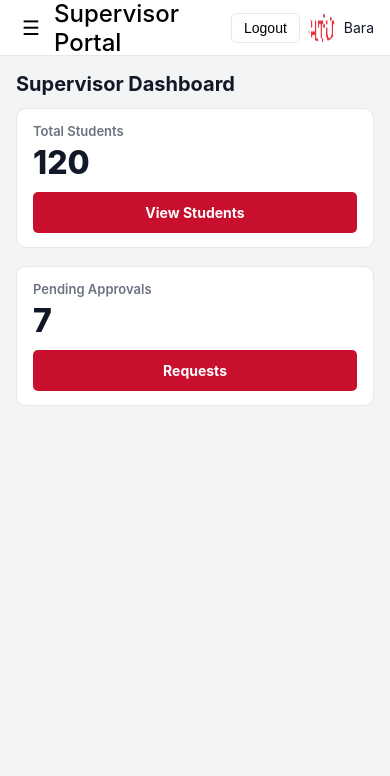
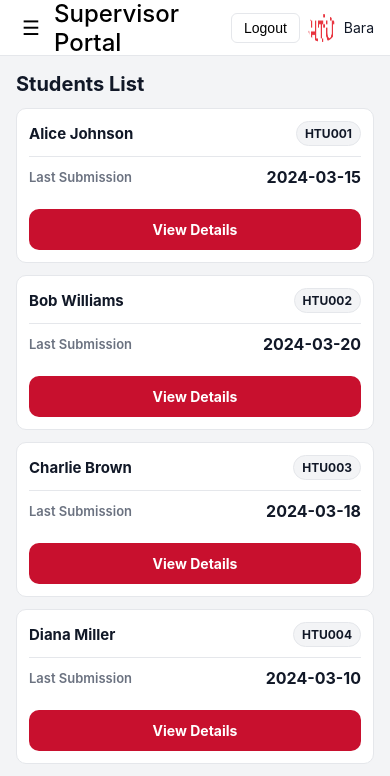
Before and after one commit to BaraOmar/htu-one-client, a React (Vite) app: page /supervisor/students in a window 390 px wide. Shown: the top 776 px of the page. Built offline with nearby package versions, Linux system fonts and the light colour scheme.

Commit message:
feat(supervisor): add StudentsList page with table and details route

```diff
--- a/src/App.jsx
+++ b/src/App.jsx
@@ -6,6 +6,7 @@ import StudentLayout from './components/StudentLayout';
 import StudentCoursePreferences from "./components/StudentCoursePreferences";
 import SupervisorDashboard from "./components/SupervisorDashboard";
 import SupervisorLayout from "./components/SupervisorLayout";
+import SupervisorStudentsList from "./components/SupervisorStudentsList";
 
 
 
@@ -25,7 +26,7 @@ function App() {
         <Route path="/supervisor" element={<SupervisorLayout />}>
           <Route index element={<SupervisorDashboard />} />
           <Route path="home" element={<SupervisorDashboard />} />
-          <Route path="students" element={<SupervisorDashboard />} />
+          <Route path="students" element={<SupervisorStudentsList />} />
           <Route path="requests" element={<SupervisorDashboard />} />
         </Route>
       </Routes>
--- a/src/components/SupervisorSidebar.jsx
+++ b/src/components/SupervisorSidebar.jsx
@@ -15,11 +15,11 @@ function SupervisorSidebar() {
           <span className="student-sidebar__label">Dashboard</span>
         </Link>
 
-        <Link to="/supervisor/course-preferences" className="student-sidebar__link">
+        <Link to="/supervisor/students" className="student-sidebar__link">
           <span className="student-sidebar__label">Students List</span>
         </Link>
 
-        <Link to="/supervisor/history" className="student-sidebar__link">
+        <Link to="/supervisor/requests" className="student-sidebar__link">
           <span className="student-sidebar__label">Requests</span>
         </Link>
 
--- /dev/null
+++ b/src/components/SupervisorStudentsList.jsx
@@ -0,0 +1,76 @@
+import { Link } from "react-router-dom";
+import "./css/SupervisorStudentsList.css";
+
+const students = [
+    { name: "Alice Johnson", id: "HTU001", lastSubmission: "2024-03-15" },
+    { name: "Bob Williams", id: "HTU002", lastSubmission: "2024-03-20" },
+    { name: "Charlie Brown", id: "HTU003", lastSubmission: "2024-03-18" },
+    { name: "Diana Miller", id: "HTU004", lastSubmission: "2024-03-10" },
+    { name: "Eve Davis", id: "HTU005", lastSubmission: "2024-03-22" },
+    { name: "Frank White", id: "HTU006", lastSubmission: "2024-03-12" },
+    { name: "Grace Lee", id: "HTU007", lastSubmission: "2024-03-21" },
+    { name: "Henry King", id: "HTU008", lastSubmission: "2024-03-23" },
+    { name: "Ivy Green", id: "HTU009", lastSubmission: "2024-03-14" },
+    { name: "Jack Hall", id: "HTU010", lastSubmission: "2024-03-19" },
+];
+
+function SupervisorStudentsList() {
+    return (
+        <div className="sup-students">
+            <h1 className="sup-students__title">Students List</h1>
+
+            {/* Desktop/Tablet: table */}
+            <div className="sup-table-wrap">
+                <table className="sup-table">
+                    <thead>
+                        <tr>
+                            <th>Name</th>
+                            <th>ID</th>
+                            <th>Last Submission Date</th>
+                            <th>Actions</th>
+                        </tr>
+                    </thead>
+                    <tbody>
+                        {students.map((s) => (
+                            <tr key={s.id}>
+                                <td>{s.name}</td>
+                                <td>{s.id}</td>
+                                <td>{s.lastSubmission}</td>
+                                <td className="sup-table__actions">
+                                    <Link to={`/supervisor/students/${s.id}`} className="view-link">
+                                        View Details
+                                    </Link>
+
+                                </td>
+                            </tr>
+                        ))}
+                    </tbody>
+                </table>
+            </div>
+
+            {/* Phones: cards */}
+            <div className="sup-cards">
+                {students.map((s) => (
+                    <article className="sup-student-card" key={`${s.id}-card`}>
+                        <header className="sup-student-card__head">
+                            <h3 className="sup-student-card__name">{s.name}</h3>
+                            <span className="sup-badge">{s.id}</span>
+                        </header>
+
+                        <div className="sup-student-card__row">
+                            <span className="sup-label">Last Submission</span>
+                            <span className="sup-value">{s.lastSubmission}</span>
+                        </div>
+
+                        <Link to={`/supervisor/students/${s.id}`} className="sup-card-link">
+                            View Details
+                        </Link>
+
+                    </article>
+                ))}
+            </div>
+        </div>
+    );
+}
+
+export default SupervisorStudentsList
--- a/src/components/css/SupervisorDashboard.css
+++ b/src/components/css/SupervisorDashboard.css
@@ -20,7 +20,7 @@
 }
 
 .sup-dash__title {
-  font-size: 35px;
+  font-size: 24px;
   font-weight: 700;
   color: var(--sup-text, #111827);
   margin-bottom: 16px;
--- /dev/null
+++ b/src/components/css/SupervisorStudentsList.css
@@ -0,0 +1,110 @@
+:root{
+  --sup-border:#e5e7eb;
+  --sup-text:#111827;
+  --sup-muted:#6b7280;
+  --sup-primary:#c8102e;
+  --sup-card:#fff;
+  --sup-bg:#fff;
+}
+
+/* Page */
+.sup-students{ padding:20px; }
+.sup-students__title{ font-size:24px; font-weight:700; color:var(--sup-text); margin-bottom:16px; }
+
+/* ===== Table (default for ≥431px) ===== */
+.sup-table-wrap{
+  border:1px solid var(--sup-border);
+  border-radius:5px;
+  overflow:hidden;
+  background:var(--sup-card);
+}
+.sup-table{ width:100%; border-collapse:separate; border-spacing:0; }
+.sup-table thead th{
+  background:var(--sup-primary);
+  color:#fff;
+  text-align:left;
+  font-weight:700;
+  padding:14px 16px;
+  font-size:14px;
+  width:25%;
+}
+.sup-table tbody td{
+  padding:16px;
+  border-top:1px solid var(--sup-border);
+  color:var(--sup-text);
+  font-weight:500;
+}
+.sup-table tbody tr:hover{ background:#f9fafb; }
+.sup-table__actions{ white-space:nowrap; }
+.view-link{
+  display:inline-flex; align-items:center; gap:8px;
+  color:var(--sup-primary); text-decoration:none; font-weight:700;
+}
+.view-link:hover{ text-decoration:underline; }
+.view-link, .sup-card-link{
+  display: inline-block;   /* was inline-flex */
+  gap: 0;                  /* remove extra space from old icon gap */
+}
+
+/* ===== Cards (hidden by default) ===== */
+.sup-cards{ display:none; }
+
+.sup-student-card{
+  background:#fff;
+  border:1px solid var(--sup-border);
+  border-radius:12px;
+  padding:14px;
+  display:flex;
+  flex-direction:column;
+  gap:10px;
+  box-shadow: 0 0 0 rgba(0,0,0,0); /* keep flat like your design */
+}
+.sup-student-card + .sup-student-card{ margin-top:12px; }
+
+.sup-student-card__head{
+  display:flex; align-items:center; justify-content:space-between; gap:8px;
+}
+.sup-student-card__name{
+  font-size:16px; font-weight:700; color:var(--sup-text); margin:0;
+}
+.sup-badge{
+  background:#f3f4f6; color:#111827; border:1px solid var(--sup-border);
+  font-size:12px; font-weight:700; padding:4px 8px; border-radius:999px;
+}
+
+.sup-student-card__row{
+  display:flex; align-items:center; justify-content:space-between;
+  padding:10px 0; border-top:1px solid var(--sup-border);
+}
+.sup-label{ color:var(--sup-muted); font-weight:600; font-size:13px; }
+.sup-value{ color:var(--sup-text); font-weight:700; }
+
+.sup-card-link{
+  margin-top:2px;
+  display:inline-flex; align-items:center; gap:8px;
+  width:100%;
+  justify-content:center;
+  padding:10px 12px;
+  border-radius:10px;
+  background:var(--sup-primary);
+  color:#fff; text-decoration:none; font-weight:700;
+}
+
+/* ===== Responsiveness ===== */
+@media (max-width: 770px){
+  .sup-students__title{ font-size:22px; margin-bottom:14px; }
+  .sup-table-wrap{ overflow-x:auto; }
+}
+
+/* Switch to cards on phones */
+@media (max-width: 431px){
+  .sup-students{ padding:16px; }
+  .sup-students__title{ font-size:20px; margin-bottom:12px; }
+
+  .sup-table-wrap{ display:none; }   /* hide table on phones */
+  .sup-cards{ display:block; }       /* show cards */
+
+  .sup-student-card{ padding:12px; border-radius:10px; }
+  .sup-student-card__name{ font-size:15px; }
+  .sup-card-link{ padding:12px 14px; font-size:14px; }
+}
```
